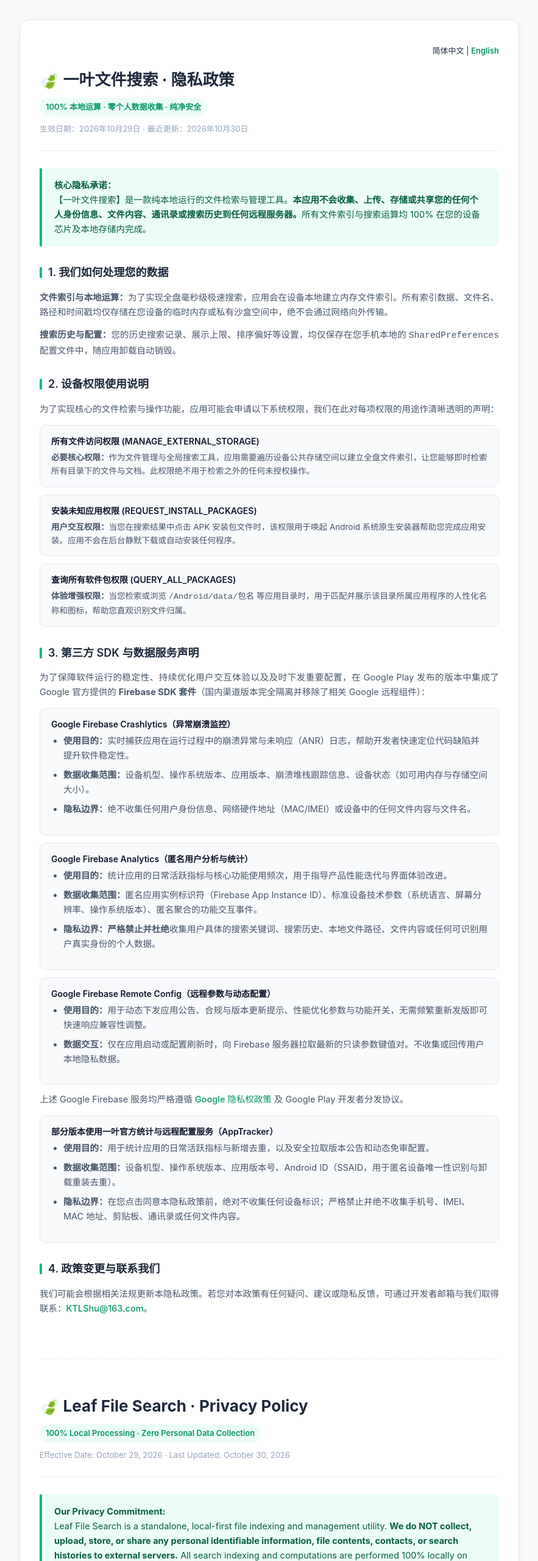
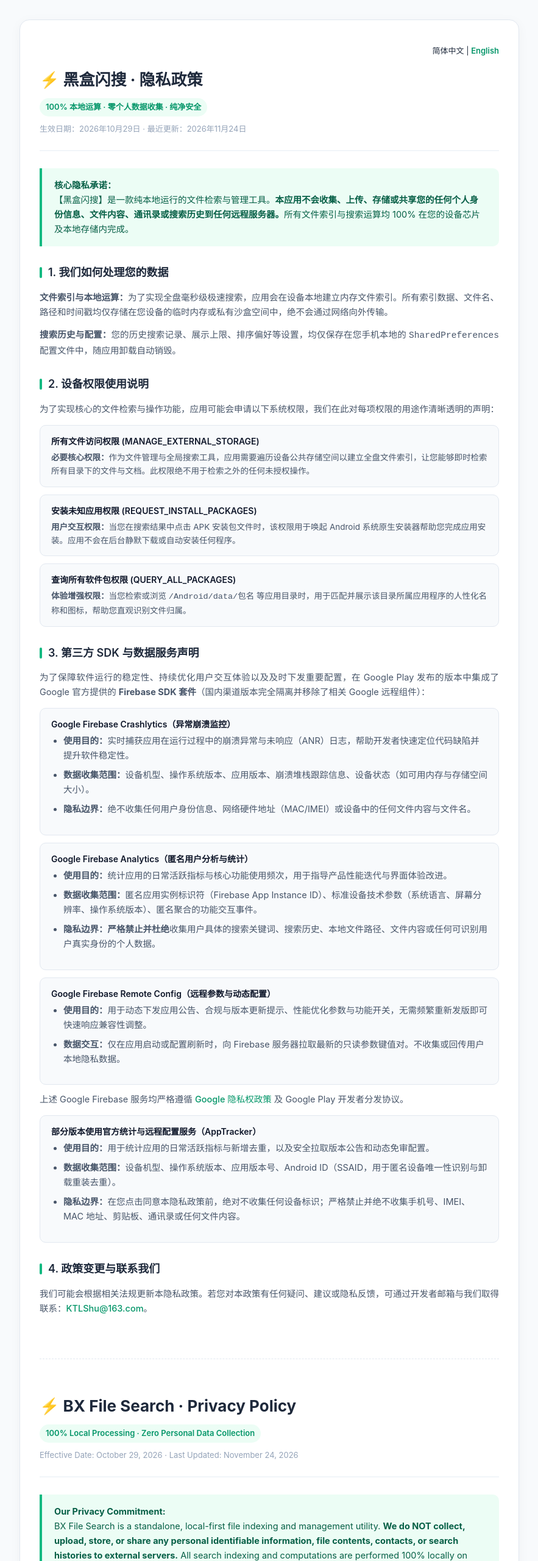
Before and after one commit to KTLShu/privacy-policy, a plain HTML site: page search/index.html in a window 1280 px wide. Shown: the top 2560 px of the page at 61% size, without its empty margins (198-1081 px from the left). Drawn offline with Linux system fonts and the light colour scheme.

Commit message:
Update index.html

```diff
--- a/search/index.html
+++ b/search/index.html
@@ -3,7 +3,7 @@
 <head>
     <meta charset="UTF-8">
     <meta name="viewport" content="width=device-width, initial-scale=1.0">
-    <title>隐私政策 - 一叶文件搜索 (Leaf File Search)</title>
+    <title>隐私政策 - 黑盒闪搜 (BX File Search)</title>
     <style>
         :root {
             --primary: #10B981;
@@ -229,14 +229,14 @@
 
     <!-- 中文部分 -->
     <div class="header">
-        <h1>🍃 一叶文件搜索 · 隐私政策</h1>
+        <h1>⚡ 黑盒闪搜 · 隐私政策</h1>
         <div class="badge">100% 本地运算 · 零个人数据收集 · 纯净安全</div>
-        <div class="meta">生效日期：2026年10月29日 · 最近更新：2026年10月30日</div>
+        <div class="meta">生效日期：2026年10月29日 · 最近更新：2026年11月24日</div>
     </div>
 
     <div class="highlight-box">
         <strong>核心隐私承诺：</strong><br>
-        【一叶文件搜索】是一款纯本地运行的文件检索与管理工具。<strong>本应用不会收集、上传、存储或共享您的任何个人身份信息、文件内容、通讯录或搜索历史到任何远程服务器。</strong>所有文件索引与搜索运算均 100% 在您的设备芯片及本地存储内完成。
+        【黑盒闪搜】是一款纯本地运行的文件检索与管理工具。<strong>本应用不会收集、上传、存储或共享您的任何个人身份信息、文件内容、通讯录或搜索历史到任何远程服务器。</strong>所有文件索引与搜索运算均 100% 在您的设备芯片及本地存储内完成。
     </div>
 
     <h2>1. 我们如何处理您的数据</h2>
@@ -298,7 +298,7 @@
     <p>上述 Google Firebase 服务均严格遵循 <a class="contact-link" href="https://policies.google.com/privacy" target="_blank">Google 隐私权政策</a> 及 Google Play 开发者分发协议。</p>
 
     <div class="permission-card">
-        <div class="perm-title">部分版本使用一叶官方统计与远程配置服务（AppTracker）</div>
+        <div class="perm-title">部分版本使用官方统计与远程配置服务（AppTracker）</div>
         <div class="perm-desc">
             <ul>
                 <li><strong>使用目的：</strong>用于统计应用的日常活跃指标与新增去重，以及安全拉取版本公告和动态免审配置。</li>
@@ -315,14 +315,14 @@
 
     <!-- English Section (Google Play Review Compliant) -->
     <div class="header">
-        <h1>🍃 Leaf File Search · Privacy Policy</h1>
+        <h1>⚡ BX File Search · Privacy Policy</h1>
         <div class="badge">100% Local Processing · Zero Personal Data Collection</div>
-        <div class="meta">Effective Date: October 29, 2026 · Last Updated: October 30, 2026</div>
+        <div class="meta">Effective Date: October 29, 2026 · Last Updated: November 24, 2026</div>
     </div>
 
     <div class="highlight-box">
         <strong>Our Privacy Commitment:</strong><br>
-        Leaf File Search is a standalone, local-first file indexing and management utility. <strong>We do NOT collect, upload, store, or share any personal identifiable information, file contents, contacts, or search histories to external servers.</strong> All search indexing and computations are performed 100% locally on your device.
+        BX File Search is a standalone, local-first file indexing and management utility. <strong>We do NOT collect, upload, store, or share any personal identifiable information, file contents, contacts, or search histories to external servers.</strong> All search indexing and computations are performed 100% locally on your device.
     </div>
 
     <h2>1. Data Handling & Security</h2>
@@ -386,7 +386,7 @@
 
     <div class="footer">
         <div class="footer-contact">开发者邮箱：<a class="contact-link" href="mailto:KTLShu@163.com">KTLShu@163.com</a></div>
-        <div>© 2026 OneLeaf Studio. All Rights Reserved. · 一叶工作室 版权所有</div>
+        <div>© 2026 BX File Search · All Rights Reserved.</div>
     </div>
 </div>
 
```
